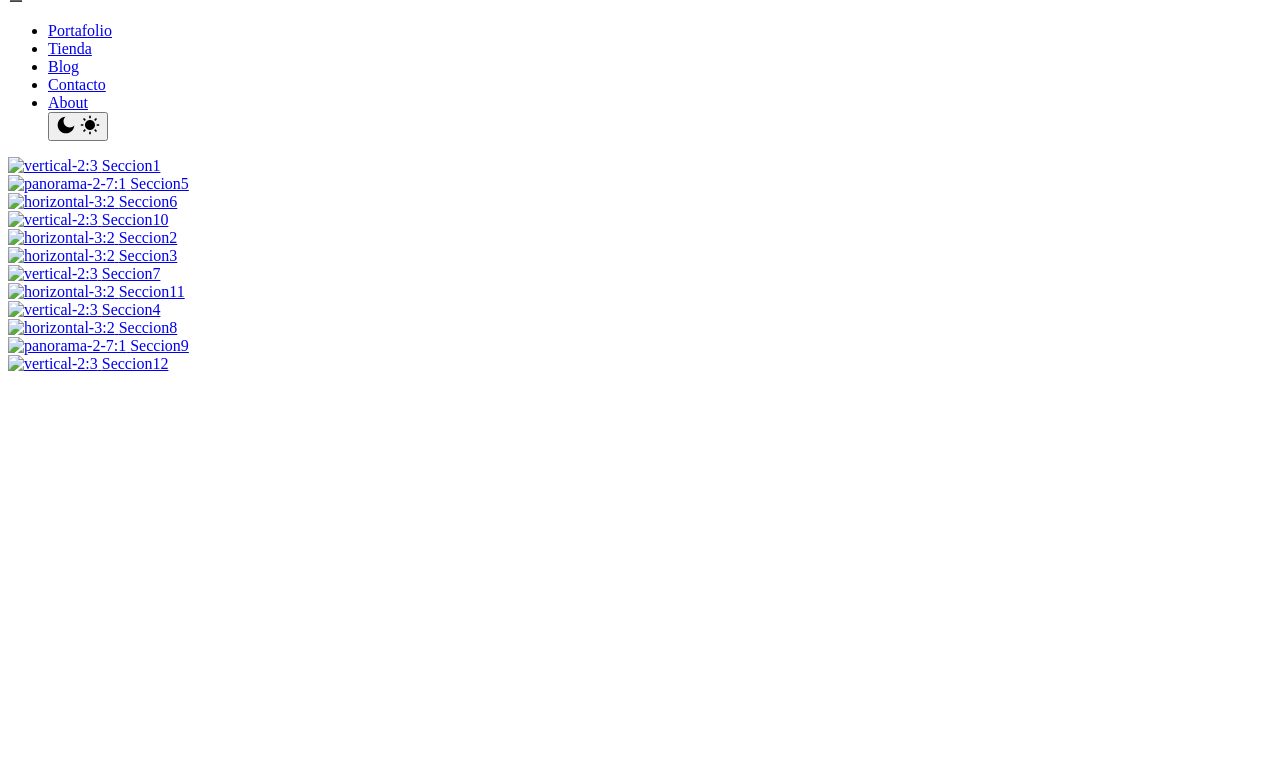
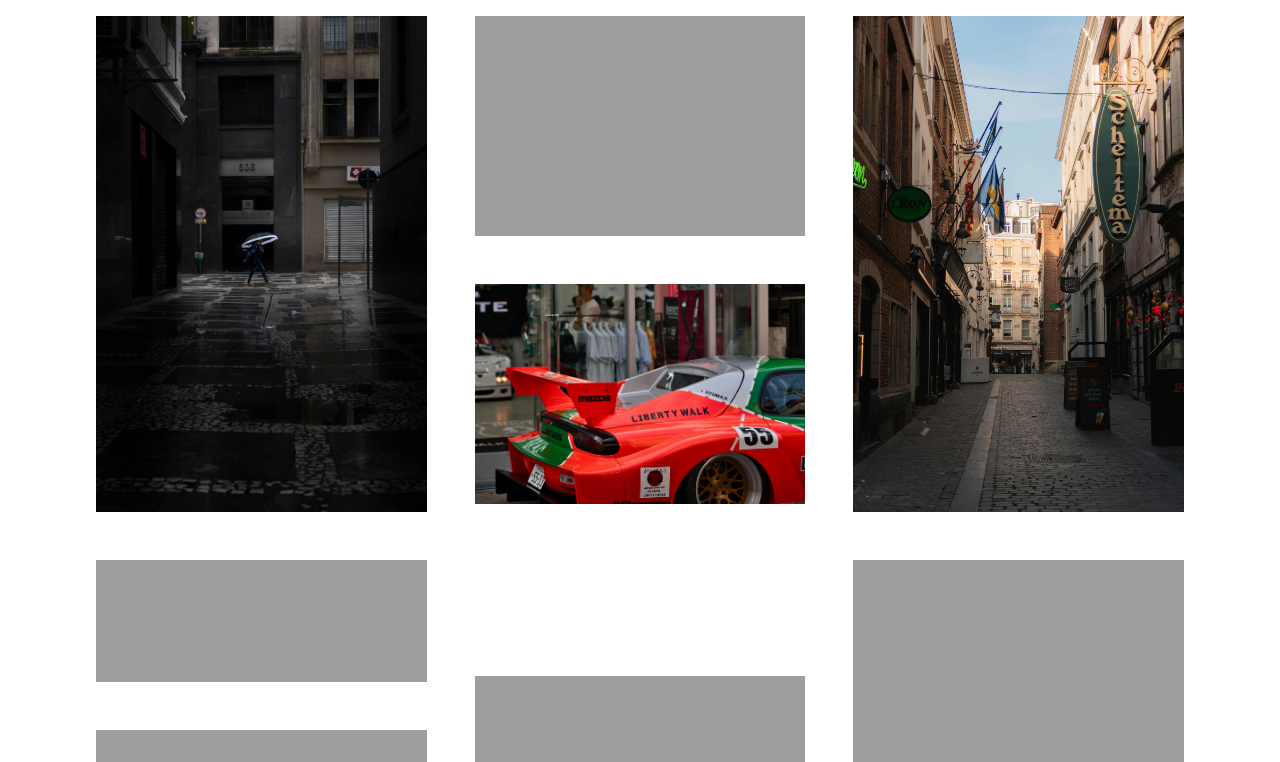
Before and after one commit to fabetabilo/web-1-ej-portafolio, a plain HTML site: page index.html in a window 1280 px wide. Shown: the part 129-891 px from the top of the page. Before the commit the page ends 800 px from the top, so only its background shows below. Drawn offline with nearby package versions, Linux system fonts and the light colour scheme; the site is published under a folder, as on GitHub Pages, so addresses that start at the root find nothing; a web font is replaced by a local one.

Commit message:
Reestructura de proyecto

```diff
--- a/index.html
+++ b/index.html
@@ -9,14 +9,14 @@
     <link href="https://cdn.jsdelivr.net/npm/remixicon@4.5.0/fonts/remixicon.css" rel="stylesheet"/>
 
     <!--mi css-->
-    <link rel="stylesheet" href="/static/css/estilo.css">
-    <link rel="stylesheet" href="/static/css/estilo-galeria.css">
-    <link rel="stylesheet" href="/static/css/est-galeria-menu.css">
+    <link rel="stylesheet" href="css/estilo.css">
+    <link rel="stylesheet" href="css/estilo-galeria.css">
+    <link rel="stylesheet" href="css/est-galeria-menu.css">
     <!--icono de pestana-->
     <link rel="icon" type="" href="assets/cam256.png">
 
     <!--defer para ejecutarse una vez el html se haya terminado de cargar-->
-    <script type="text/javascript" src="/static/js/darkmode.js" defer></script>
+    <script type="text/javascript" src="js/darkmode.js" defer></script>
 
 </head>
 
@@ -51,8 +51,8 @@
             <!-- 1era -->
             <div class="gallery-column">
                 <div class="grid-item ratio-2-3 gallery-btn">
-                    <a href="#seccion"> <!-- aqui se referencia al doc -->
-                        <img src="/assets/prtf/dsf1007.jpg" alt="vertical-2:3">
+                    <a href="static/portafolio/seccion1.html"> <!-- aqui se referencia al doc -->
+                        <img src="assets/prtf/dsf1007.jpg" alt="vertical-2:3">
                         <span class="gallery-btn-overlay">
                             <span class="gallery-btn-text">Seccion1</span>
                         </span>
@@ -60,7 +60,7 @@
                 </div>
                 <div class="grid-item ratio-2-7-1 gallery-btn">
                     <a href="#seccion">
-                        <img src="/assets/prtf/dsf1005.jpg" alt="panorama-2-7:1">
+                        <img src="assets/prtf/dsf1005.jpg" alt="panorama-2-7:1">
                         <span class="gallery-btn-overlay">
                             <span class="gallery-btn-text">Seccion5</span>
                         </span>
@@ -68,7 +68,7 @@
                 </div>
                 <div class="grid-item ratio-3-2 gallery-btn">
                     <a href="#seccion">
-                        <img src="/assets/prtf/dsf1003.jpg" alt="horizontal-3:2">
+                        <img src="assets/prtf/dsf1003.jpg" alt="horizontal-3:2">
                         <span class="gallery-btn-overlay">
                             <span class="gallery-btn-text">Seccion6</span>
                         </span>
@@ -76,7 +76,7 @@
                 </div>
                 <div class="grid-item ratio-2-3 gallery-btn">
                     <a href="#seccion">
-                        <img src="/assets/prtf/dsf1007.jpg" alt="vertical-2:3">
+                        <img src="assets/prtf/dsf1007.jpg" alt="vertical-2:3">
                         <span class="gallery-btn-overlay">
                             <span class="gallery-btn-text">Seccion10</span>
                         </span>
@@ -88,7 +88,7 @@
             <div class="gallery-column">
                 <div class="grid-item ratio-3-2 gallery-btn">
                     <a href="#seccion">
-                        <img src="/assets/prtf/dsf1003.jpg" alt="horizontal-3:2">
+                        <img src="assets/prtf/dsf1003.jpg" alt="horizontal-3:2">
                         <span class="gallery-btn-overlay">
                             <span class="gallery-btn-text">Seccion2</span>
                         </span>
@@ -96,7 +96,7 @@
                 </div>
                 <div class="grid-item ratio-3-2 gallery-btn">
                     <a href="#seccion">
-                        <img src="/assets/prtf/dsf1004.jpg" alt="horizontal-3:2">
+                        <img src="assets/prtf/dsf1004.jpg" alt="horizontal-3:2">
                         <span class="gallery-btn-overlay">
                             <span class="gallery-btn-text">Seccion3</span>
                         </span>
@@ -104,7 +104,7 @@
                 </div>
                 <div class="grid-item ratio-2-3 gallery-btn">
                     <a href="#seccion">
-                        <img src="/assets/prtf/dsf1002.jpg" alt="vertical-2:3">
+                        <img src="assets/prtf/dsf1002.jpg" alt="vertical-2:3">
                         <span class="gallery-btn-overlay">
                             <span class="gallery-btn-text">Seccion7</span>
                         </span>
@@ -112,7 +112,7 @@
                 </div>
                 <div class="grid-item ratio-3-2 gallery-btn">
                     <a href="#seccion">
-                        <img src="/assets/prtf/dsf1008.jpg" alt="horizontal-3:2">
+                        <img src="assets/prtf/dsf1008.jpg" alt="horizontal-3:2">
                         <span class="gallery-btn-overlay">
                             <span class="gallery-btn-text">Seccion11</span>
                         </span>
@@ -124,7 +124,7 @@
             <div class="gallery-column">
                 <div class="grid-item ratio-2-3 gallery-btn">
                     <a href="#seccion">
-                        <img src="/assets/prtf/dsf1000.jpg" alt="vertical-2:3">
+                        <img src="assets/prtf/dsf1000.jpg" alt="vertical-2:3">
                         <span class="gallery-btn-overlay">
                             <span class="gallery-btn-text">Seccion4</span>
                         </span>
@@ -132,7 +132,7 @@
                 </div>
                 <div class="grid-item ratio-3-2 gallery-btn">
                     <a href="#seccion">
-                        <img src="/assets/prtf/dsf1008.jpg" alt="horizontal-3:2">
+                        <img src="assets/prtf/dsf1008.jpg" alt="horizontal-3:2">
                         <span class="gallery-btn-overlay">
                             <span class="gallery-btn-text">Seccion8</span>
                         </span>
@@ -140,7 +140,7 @@
                 </div>
                 <div class="grid-item ratio-2-7-1 gallery-btn">
                     <a href="#seccion">
-                        <img src="/assets/prtf/dsf1009.jpg" alt="panorama-2-7:1">
+                        <img src="assets/prtf/dsf1009.jpg" alt="panorama-2-7:1">
                         <span class="gallery-btn-overlay">
                             <span class="gallery-btn-text">Seccion9</span>
                         </span>
@@ -148,7 +148,7 @@
                 </div>
                 <div class="grid-item ratio-2-3 gallery-btn">
                     <a href="#seccion">
-                        <img src="/assets/prtf/dsf1000.jpg" alt="vertical-2:3">
+                        <img src="assets/prtf/dsf1000.jpg" alt="vertical-2:3">
                         <span class="gallery-btn-overlay">
                             <span class="gallery-btn-text">Seccion12</span>
                         </span>
@@ -163,7 +163,7 @@
     </main>
 
     <!-- para "cargar" script js-->
-    <script src="/static/js/main.js"></script>
+    <script src="js/main.js"></script>
 
 </body>
 </html>
```
Also changed, not shown: static/portafolio/seccion1.html (added, +11 -0 lines), css/est-galeria-menu.css (renamed from static/css/est-galeria-menu.css), css/estilo-galeria.css (renamed from static/css/estilo-galeria.css), css/estilo.css (renamed from static/css/estilo.css), js/darkmode.js (renamed from static/js/darkmode.js), js/main.js (renamed from static/js/main.js).
